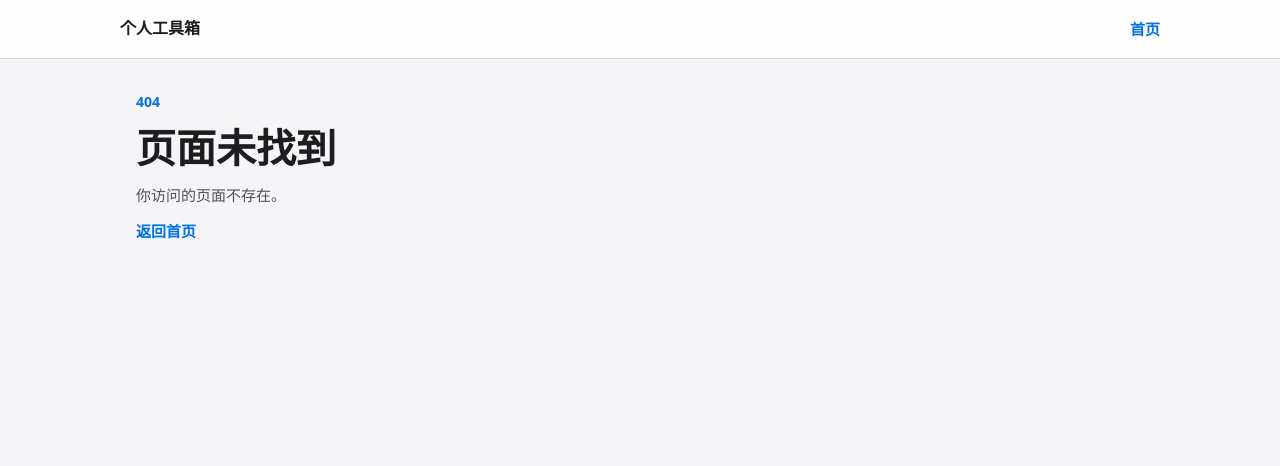
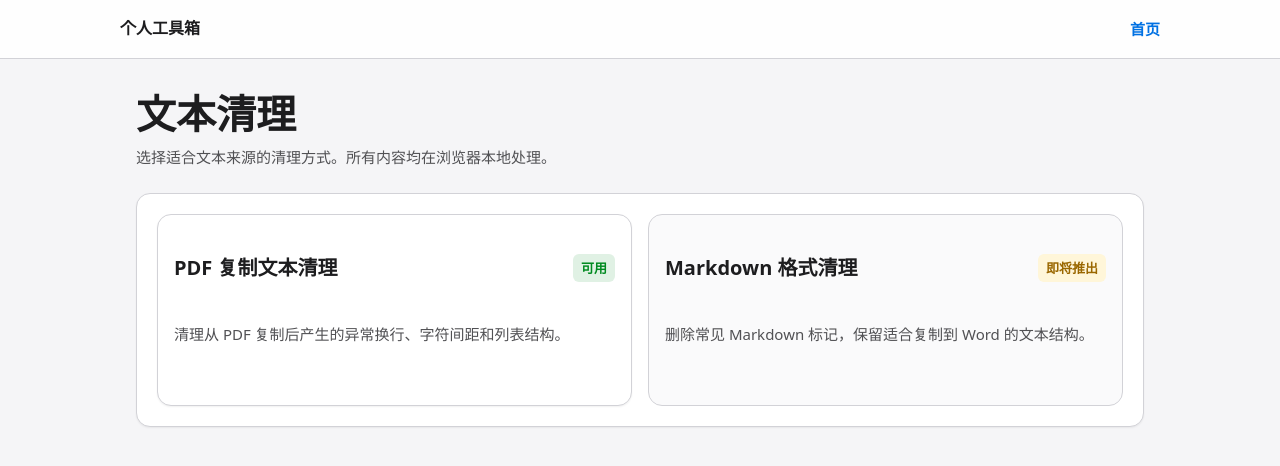
Before and after one commit to cang996/personal-toolbox, a Vue app: page /tools/text-cleaner in a window 1280 px wide. Before the commit this address had no page. Shown: the top 466 px of the page. Built offline with nearby package versions, Linux system fonts and the light colour scheme; the HTML template or start-up script is replaced by a standard one.

Commit message:
refactor: reorganize text cleaner routes

```diff
--- a/src/app/router/index.ts
+++ b/src/app/router/index.ts
@@ -1,6 +1,6 @@
 import { createRouter, createWebHistory } from 'vue-router'
 
-import { pdfTextCleanerTool, textCompareTool } from '../tools'
+import { textCleanerTool, textCompareTool } from '../tools'
 
 const router = createRouter({
   history: createWebHistory(import.meta.env.BASE_URL),
@@ -16,8 +16,13 @@ const router = createRouter({
       component: () => import('@/tools/text-compare/TextCompareView.vue'),
     },
     {
-      path: pdfTextCleanerTool.path,
-      name: `tool-${pdfTextCleanerTool.id}`,
+      path: textCleanerTool.path,
+      name: `tool-${textCleanerTool.id}`,
+      component: () => import('@/tools/text-cleaner/TextCleanerHomeView.vue'),
+    },
+    {
+      path: '/tools/text-cleaner/pdf',
+      name: 'tool-text-cleaner-pdf',
       component: () => import('@/tools/pdf-text-cleaner/PdfTextCleanerView.vue'),
     },
     {
--- a/src/app/tools.ts
+++ b/src/app/tools.ts
@@ -14,15 +14,15 @@ export const textCompareTool: ToolDefinition = {
   path: '/tools/text-compare',
 }
 
-export const pdfTextCleanerTool: ToolDefinition = {
-  id: 'pdf-text-cleaner',
-  name: 'PDF 文本清理',
-  description: '修复从 PDF 复制文本时产生的异常换行和字符间距，并尽量保留段落与列表结构。',
+export const textCleanerTool: ToolDefinition = {
+  id: 'text-cleaner',
+  name: '文本清理',
+  description: '清理 PDF 复制文本，并逐步支持更多文本格式。',
   category: '文本处理',
-  path: '/tools/pdf-text-cleaner',
+  path: '/tools/text-cleaner',
 }
 
-export const tools: ToolDefinition[] = [textCompareTool, pdfTextCleanerTool]
+export const tools: ToolDefinition[] = [textCompareTool, textCleanerTool]
 
 export function findToolById(id: string): ToolDefinition | undefined {
   return tools.find((tool) => tool.id === id)
--- a/src/tools/pdf-text-cleaner/PdfTextCleanerView.vue
+++ b/src/tools/pdf-text-cleaner/PdfTextCleanerView.vue
@@ -1,7 +1,6 @@
 <script setup lang="ts">
 import { computed, ref, watch } from 'vue'
 
-import { pdfTextCleanerTool } from '@/app/tools'
 import ToolPageLayout from '@/shared/components/ToolPageLayout.vue'
 
 import { cleanPdfText } from './pdfTextCleaner'
@@ -13,6 +12,8 @@ const removeCjkLatinSpaces = ref(true)
 const result = ref('')
 const state = ref<CleanerState>('idle')
 const statusMessage = ref('粘贴文本后点击“开始清理”。')
+const title = 'PDF 复制文本清理'
+const description = '清理从 PDF 复制后产生的异常换行、字符间距和列表结构。'
 
 const hasResult = computed(() => result.value.length > 0)
 
@@ -66,7 +67,7 @@ function invalidateResult() {
 </script>
 
 <template>
-  <ToolPageLayout :title="pdfTextCleanerTool.name" :description="pdfTextCleanerTool.description">
+  <ToolPageLayout :title="title" :description="description">
     <div class="pdf-text-cleaner">
       <div class="content-grid">
         <section class="text-panel">
--- /dev/null
+++ b/src/tools/text-cleaner/TextCleanerHomeView.vue
@@ -0,0 +1,106 @@
+<script setup lang="ts">
+import { RouterLink } from 'vue-router'
+
+import ToolPageLayout from '@/shared/components/ToolPageLayout.vue'
+
+const pdfCleanerPath = '/tools/text-cleaner/pdf'
+</script>
+
+<template>
+  <ToolPageLayout title="文本清理" description="选择适合文本来源的清理方式。所有内容均在浏览器本地处理。">
+    <div class="cleaner-grid">
+      <RouterLink class="cleaner-card cleaner-card-available" :to="pdfCleanerPath">
+        <div class="card-heading">
+          <h2>PDF 复制文本清理</h2>
+          <span class="status status-available">可用</span>
+        </div>
+        <p>清理从 PDF 复制后产生的异常换行、字符间距和列表结构。</p>
+      </RouterLink>
+
+      <article class="cleaner-card cleaner-card-unavailable" aria-label="Markdown 格式清理，即将推出">
+        <div class="card-heading">
+          <h2>Markdown 格式清理</h2>
+          <span class="status status-unavailable">即将推出</span>
+        </div>
+        <p>删除常见 Markdown 标记，保留适合复制到 Word 的文本结构。</p>
+      </article>
+    </div>
+  </ToolPageLayout>
+</template>
+
+<style scoped>
+.cleaner-grid {
+  display: grid;
+  grid-template-columns: repeat(2, minmax(0, 1fr));
+  gap: var(--space-4);
+}
+
+.cleaner-card {
+  display: grid;
+  gap: var(--space-4);
+  min-width: 0;
+  min-height: 12rem;
+  border: 1px solid var(--color-border-subtle);
+  border-radius: var(--radius-card);
+  padding: var(--space-4);
+}
+
+.cleaner-card-available {
+  background: var(--color-surface);
+  box-shadow: var(--shadow-small);
+  color: inherit;
+  text-decoration: none;
+}
+
+.cleaner-card-available:hover,
+.cleaner-card-available:focus-visible {
+  border-color: var(--color-accent);
+  box-shadow: var(--shadow-card);
+}
+
+.cleaner-card-unavailable {
+  background: color-mix(in srgb, var(--color-page-background) 55%, var(--color-surface));
+}
+
+.card-heading {
+  display: flex;
+  flex-wrap: wrap;
+  gap: var(--space-2);
+  align-items: center;
+  justify-content: space-between;
+}
+
+h2 {
+  color: var(--color-text-primary);
+  font-size: 1.25rem;
+  font-weight: 700;
+}
+
+p {
+  color: var(--color-text-secondary);
+}
+
+.status {
+  border-radius: var(--radius-small);
+  padding: var(--space-1) var(--space-2);
+  font-size: 0.8125rem;
+  font-weight: 700;
+  white-space: nowrap;
+}
+
+.status-available {
+  background: color-mix(in srgb, var(--color-success) 12%, var(--color-surface));
+  color: var(--color-success);
+}
+
+.status-unavailable {
+  background: var(--color-warning-surface);
+  color: var(--color-warning);
+}
+
+@media (max-width: 680px) {
+  .cleaner-grid {
+    grid-template-columns: 1fr;
+  }
+}
+</style>
```
Also changed, not shown: 2 other files (tests, documents, lock files or other folders).
